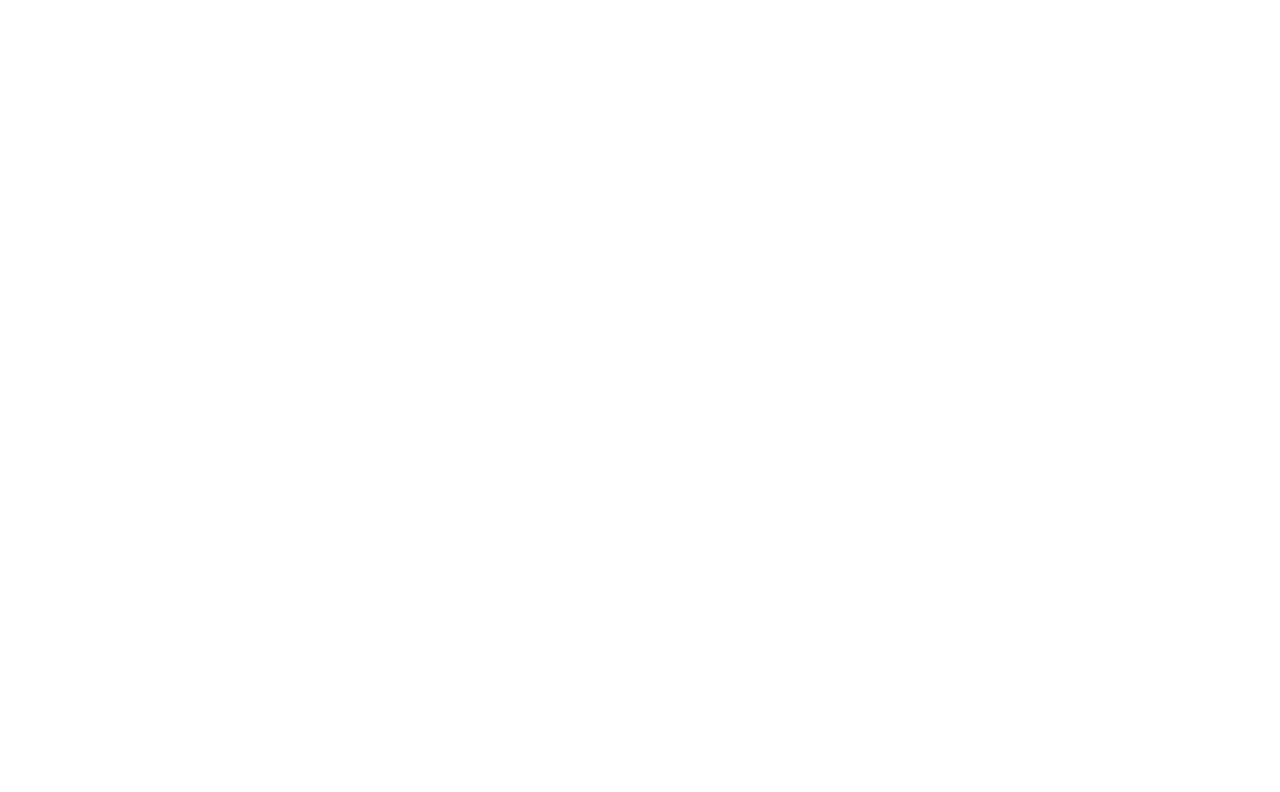
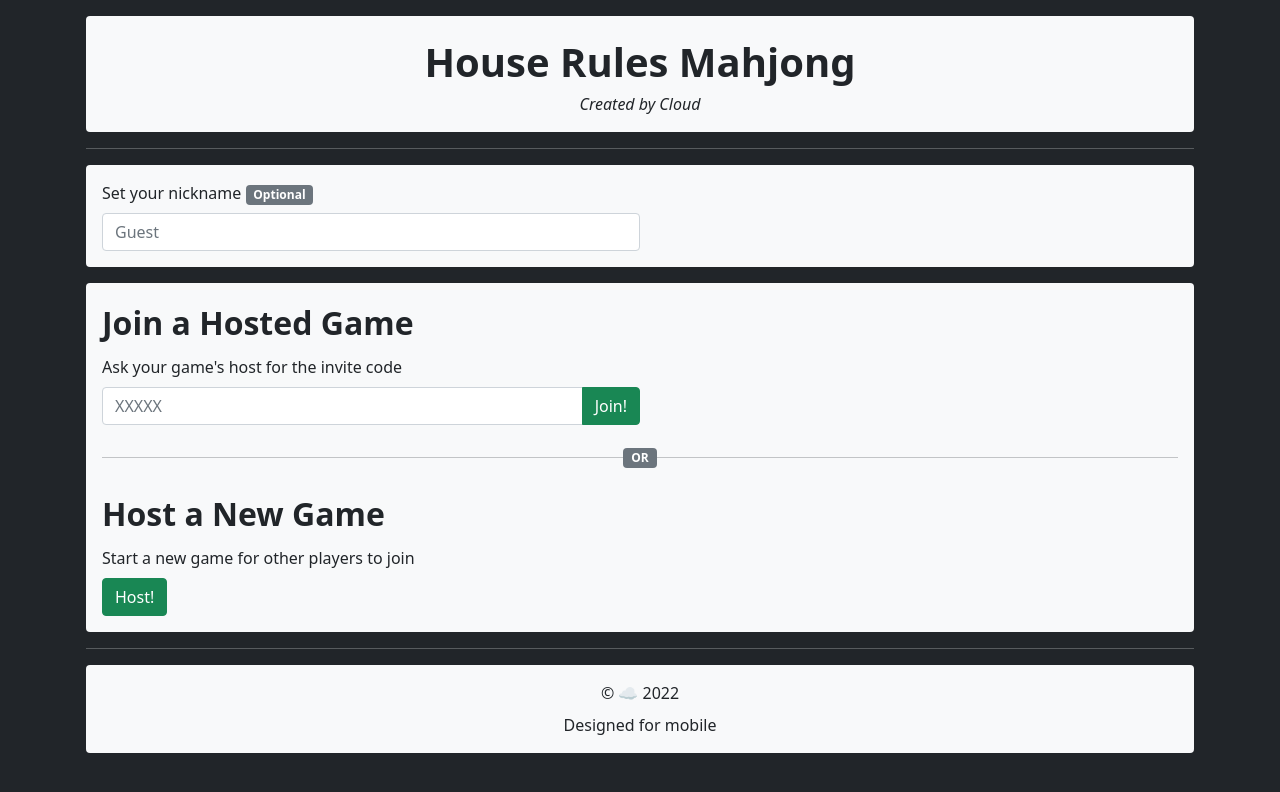
Before and after one commit to Cloud7050/nodejs-mahjong, a Next.js app: page / in a window 1280 px wide. Shown: the top 792 px of the page. Built offline with nearby package versions, Linux system fonts and the light colour scheme.

Commit message:
feat(): Initial landing page UI

```diff
--- /dev/null
+++ b/components/bootstrap/divider.jsx
@@ -0,0 +1,8 @@
+/* [Exports] */
+export default function Divider({ text }) {
+	return <div className="py-3 d-flex align-items-center">
+		<hr className="flex-grow-1" />
+		<div className="badge bg-secondary">{ text }</div>
+		<hr className="flex-grow-1" />
+	</div>;
+}
--- /dev/null
+++ b/components/bootstrap/lightTile.jsx
@@ -0,0 +1,6 @@
+/* [Exports] */
+export default function Template({ children }) {
+	return <div className="p-3 bg-light rounded">
+		{ children }
+	</div>;
+}
--- /dev/null
+++ b/components/bootstrap/spacer.jsx
@@ -0,0 +1,4 @@
+/* [Exports] */
+export default function Spacer() {
+	return <div className="mb-3"></div>;
+}
--- /dev/null
+++ b/pages/_app.jsx
@@ -0,0 +1,18 @@
+/* [Imports] */
+import Head from "next/head";
+
+// [Global CSS]
+import "bootstrap/dist/css/bootstrap.css";
+
+
+/* [Exports] */
+export default function App({ Component, pageProps }) {
+	return <>
+		<Head>
+			{/* Responsive meta tag for bootstrap */}
+			<meta name="viewport" content="width=device-width, initial-scale=1" />
+		</Head>
+
+		<Component {...pageProps} />
+	</>;
+}
--- a/pages/index.jsx
+++ b/pages/index.jsx
@@ -1,3 +1,82 @@
+/* [Imports] */
+import Divider from "../components/bootstrap/divider.jsx";
+import LightTile from "../components/bootstrap/lightTile.jsx";
+import Spacer from "../components/bootstrap/spacer.jsx";
+
+
+
+/* [Exports] */
 export default function Index() {
-	return <div></div>;
+	return <div className="vh-100 overflow-auto bg-dark">
+		<div className="p-3 container">
+			<LightTile>
+				<div className="text-center">
+					<div className="fs-1 fw-bolder">
+						House Rules Mahjong
+					</div>
+					<div className="fst-italic">
+						Created by Cloud
+					</div>
+				</div>
+			</LightTile>
+
+			<hr className="text-light"/>
+
+			<LightTile>
+				<div className="mb-2">
+					Set your nickname{" "}
+					<div className="badge bg-secondary">
+						Optional
+					</div>
+				</div>
+				<div className="w-50">
+					<input
+						className="form-control"
+						placeholder="Guest"
+					/>
+				</div>
+			</LightTile>
+
+			<Spacer />
+
+			<LightTile>
+				<div className="mb-2 fs-2 fw-bold">
+					Join a Hosted Game
+				</div>
+				<div className="mb-2">
+					Ask your game&apos;s host for the invite code
+				</div>
+				<div className="w-50">
+					<div className="input-group">
+						<input
+							className="form-control"
+							placeholder="XXXXX"
+						/>
+						<button className="btn btn-success">Join!</button>
+					</div>
+				</div>
+
+				<Divider text="OR" />
+
+				<div className="mb-2 fs-2 fw-bold">
+					Host a New Game
+				</div>
+				<div className="mb-2">
+					Start a new game for other players to join
+				</div>
+				<button className="btn btn-success">Host!</button>
+			</LightTile>
+
+			<hr className="text-light"/>
+
+			<LightTile>
+				<div className="mb-2 text-center">
+					© ☁ 2022
+				</div>
+				<div className="text-center">
+					Designed for mobile
+				</div>
+			</LightTile>
+		</div>
+	</div>;
 }
```
